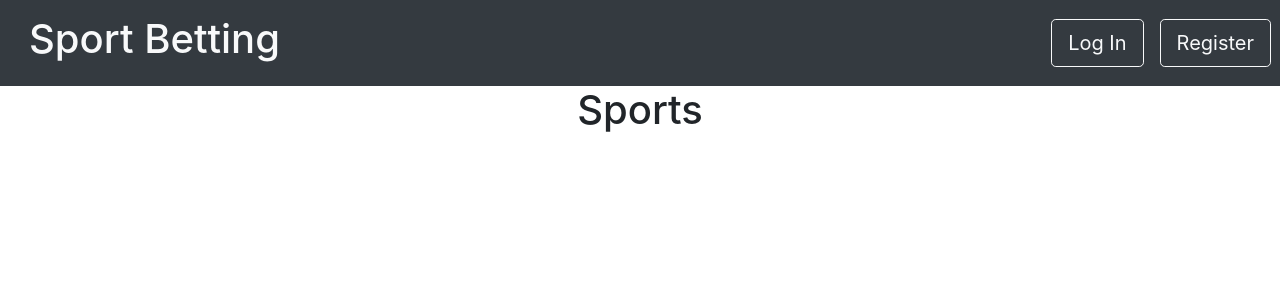
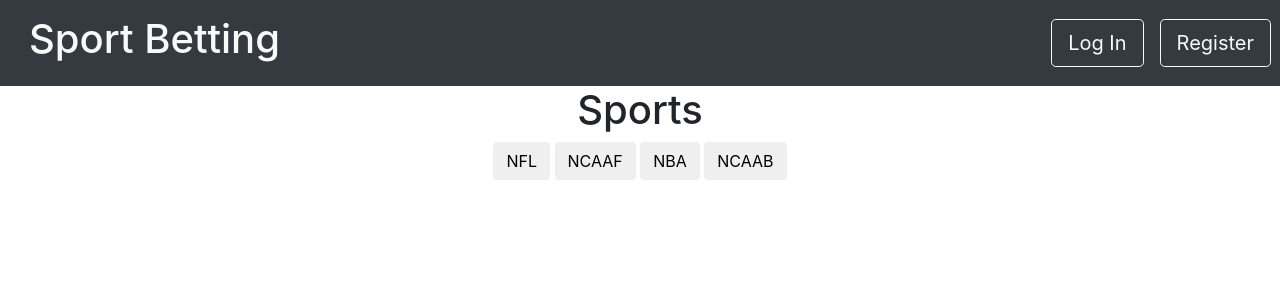
Before and after one commit to matt-hogan/MH-INF601-Final-Project, a Django app: page /odds/ in a window 1280 px wide. Shown: the top 300 px of the page. Run offline with Django 4.2, Linux system fonts and the light colour scheme; data comes from the database, SQL or seed files in the repository; some libraries are stand-ins or nearby versions.

Commit message:
Add sports links on odd home page

```diff
--- a/odds/templates/odds/sports.html
+++ b/odds/templates/odds/sports.html
@@ -5,5 +5,11 @@
 {% endblock %}
 
 {% block content %}
-
+    <div class="">
+        <div class="">
+            {% for sport in sports %}
+                <a href="{% url 'odds:sport_odds' sport.title %}"><button class="btn ">{{sport.title}}</button></a>
+            {% endfor %}
+        </div>
+    </div>
 {% endblock %}
--- a/odds/views.py
+++ b/odds/views.py
@@ -7,6 +7,7 @@ import pytz
 
 from .models import Sport, Game, Bookmaker, BetOdds
 from .odds_api import OddsAPI
+
 
 def odds_home(request):
     context = {
```
